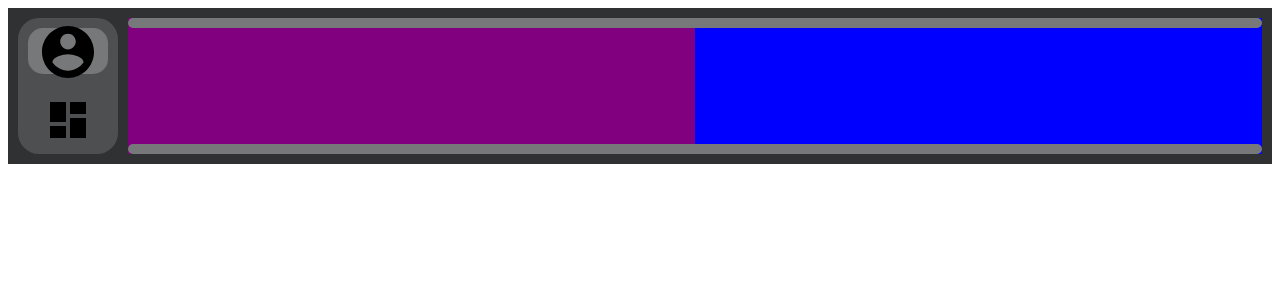
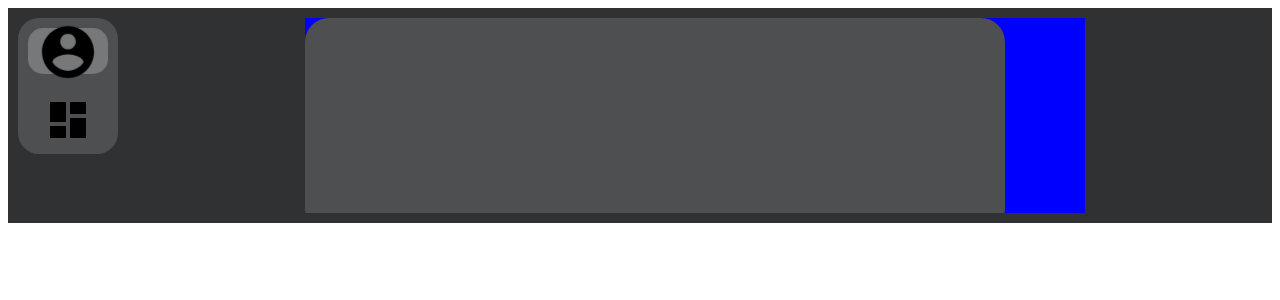
Before and after one commit to serpenteagle/day-counter-frontend, a React app: page / in a window 1280 px wide. Shown: the top 300 px of the page. Built offline with nearby package versions, Linux system fonts and the light colour scheme; the HTML template or start-up script is replaced by a standard one.

Commit message:
Updated according to component progress.

```diff
--- a/src/App.js
+++ b/src/App.js
@@ -7,6 +7,7 @@ import NavbarItem from "./components/Navbar/NavbarItem.js";
 import ViewSlider from "./components/ViewSlider/ViewSlider.js";
 // import Gridbox from "./components/Gridbox/Gridbox.js";
 import ScrollBox from "./components/ScrollBox/ScrollBox.js";
+import CounterCard from "./components/CounterCard/CounterCard.js";
 
 import accountIcon from "./assets/account-circle.svg";
 import dashboardIcon from "./assets/dashboard.svg";
@@ -16,8 +17,16 @@ const Viewport = styled.div`
 	width: 100%;
 	background-color: ${CONSTANTS.COLOR_BG};
 	display: flex;
+	perspective: 30in;
+	transform-style: preserve-3d;
+	transform-origin: center;
+	* {
+		perspective: 18in;
+		transform-style: preserve-3d;
+		transform-origin: center;
+	}
 `;
-const ViewArea = styled.div`
+const ViewSliderContainer = styled.div`
 	flex-basis: 100%;
 	position: relative;
 `;
@@ -30,22 +39,17 @@ const View = styled.div`
 	border-radius: 20px;
 `;
 
-const GridItem = styled.div`
-	height: 300px;
-	width: 350px;
-	background-color: #5a5a5a;
-	border-radius: 20px;
-`;
-const GridboxWrapper = styled.div`
+const ScrollBoxContainer = styled.div`
+	width: 780px;
 	height: 100%;
-	width: 75%;
-	/* background-color: purple; */
 	margin: 0 auto;
 `;
-const LongBoi = styled.div`
-	width: 50%;
-	height: 200%;
-	background-color: purple;
+
+const CounterCardContainer = styled.div`
+	width: 700px;
+	height: 215px;
+	transform-style: preserve-3d;
+	overflow: visible;
 `;
 
 const App = () => {
@@ -58,26 +62,20 @@ const App = () => {
 				<NavbarItem icon={dashboardIcon} />
 			</Navbar>
 
-			<ViewArea>
+			<ViewSliderContainer>
 				<ViewSlider value={view}>
 					<View>
-						{/* <GridboxWrapper>
-							<Gridbox>
-								<GridItem />
-								<GridItem />
-								<GridItem />
-								<GridItem />
-								<GridItem />
-								<GridItem />
-							</Gridbox>
-            </GridboxWrapper> */}
-						<ScrollBox>
-							<LongBoi />
-						</ScrollBox>
-						<View></View>
+						<ScrollBoxContainer>
+							<ScrollBox>
+								{/* <CounterCardContainer> */}
+									<CounterCard />
+								{/* </CounterCardContainer> */}
+							</ScrollBox>
+						</ScrollBoxContainer>
 					</View>
+					<View></View>
 				</ViewSlider>
-			</ViewArea>
+			</ViewSliderContainer>
 		</Viewport>
 	);
 };
```
